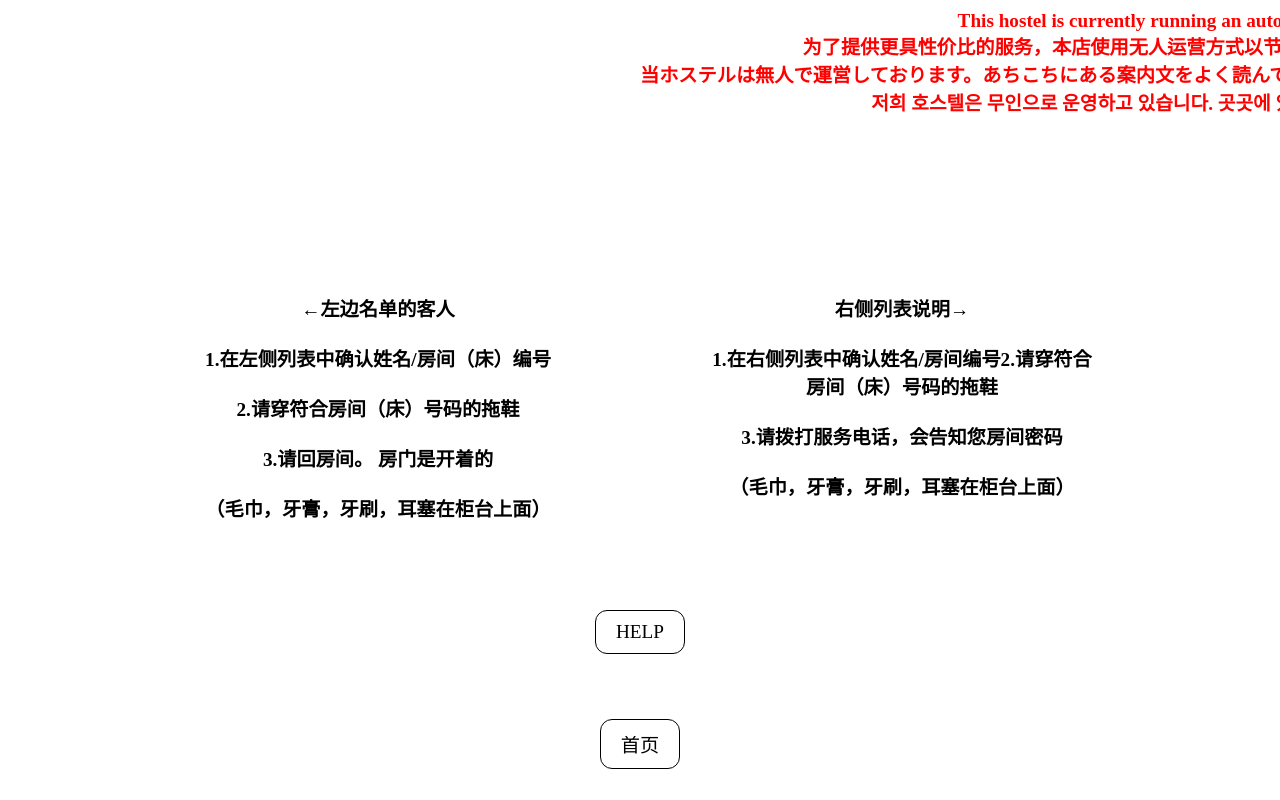
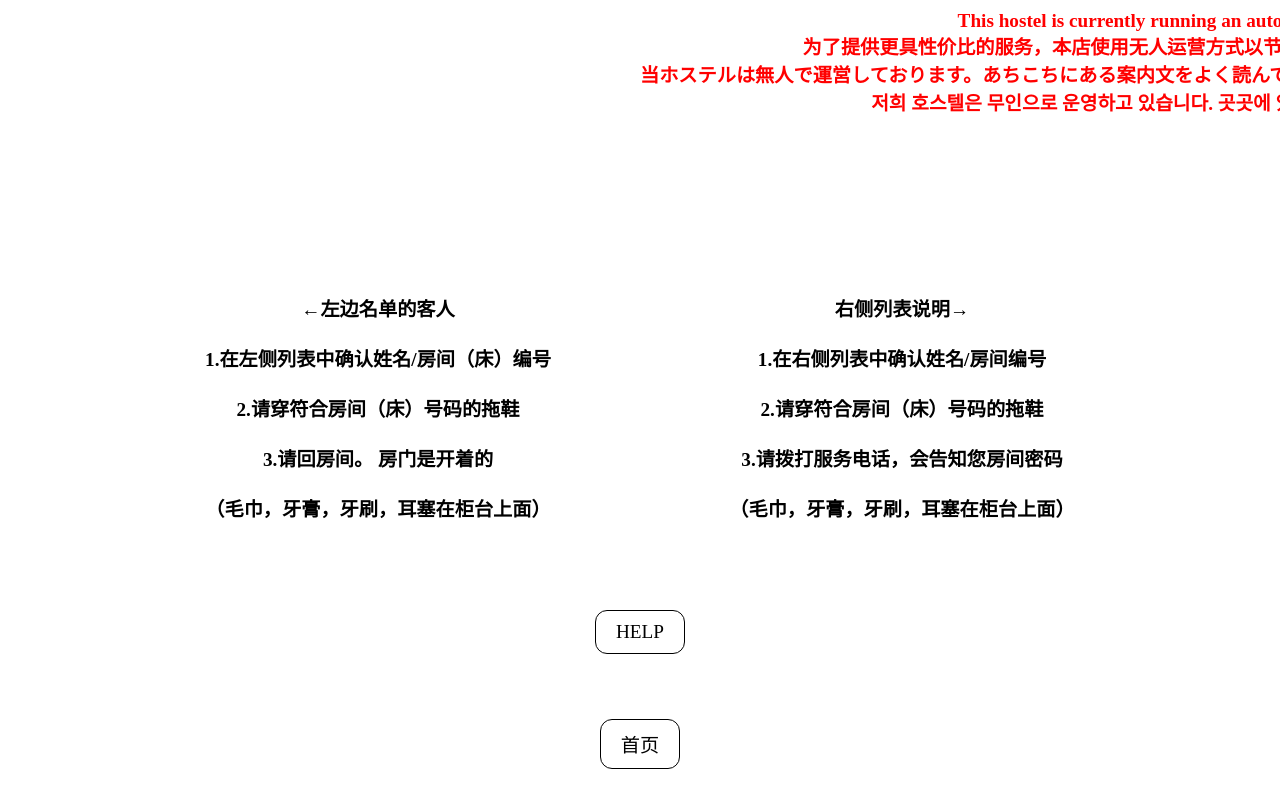
Before and after one commit to gkakxjaus24/KIOSK, a plain HTML site: page 셀프체크인 안내_중국어.html in a window 1280 px wide. Shown: the top 800 px of the page. Drawn offline with Linux system fonts and the light colour scheme.

Commit message:
Update 셀프체크인 안내_중국어.html

```diff
--- a/셀프체크인 안내_중국어.html
+++ b/셀프체크인 안내_중국어.html
@@ -92,7 +92,7 @@
     <div class="flex-item">
       <!-- 추가된 div 요소들 -->
       <div>&#8592;左边名单的客人<br><br>1.在左侧列表中确认姓名/房间（床）编号<br><br>2.请穿符合房间（床）号码的拖鞋<br><br>3.请回房间。 房门是开着的<br><br>（毛巾，牙膏，牙刷，耳塞在柜台上面）</div>
-      <div>右侧列表说明&#8594;<br><br>1.在右侧列表中确认姓名/房间编号2.请穿符合房间（床）号码的拖鞋<br><br>3.请拨打服务电话，会告知您房间密码<br><br>（毛巾，牙膏，牙刷，耳塞在柜台上面）</div>
+      <div>右侧列表说明&#8594;<br><br>1.在右侧列表中确认姓名/房间编号<br><br>2.请穿符合房间（床）号码的拖鞋<br><br>3.请拨打服务电话，会告知您房间密码<br><br>（毛巾，牙膏，牙刷，耳塞在柜台上面）</div>
     </div>
     <div class="flex-item"></div>
     <div class="flex-item">
```
